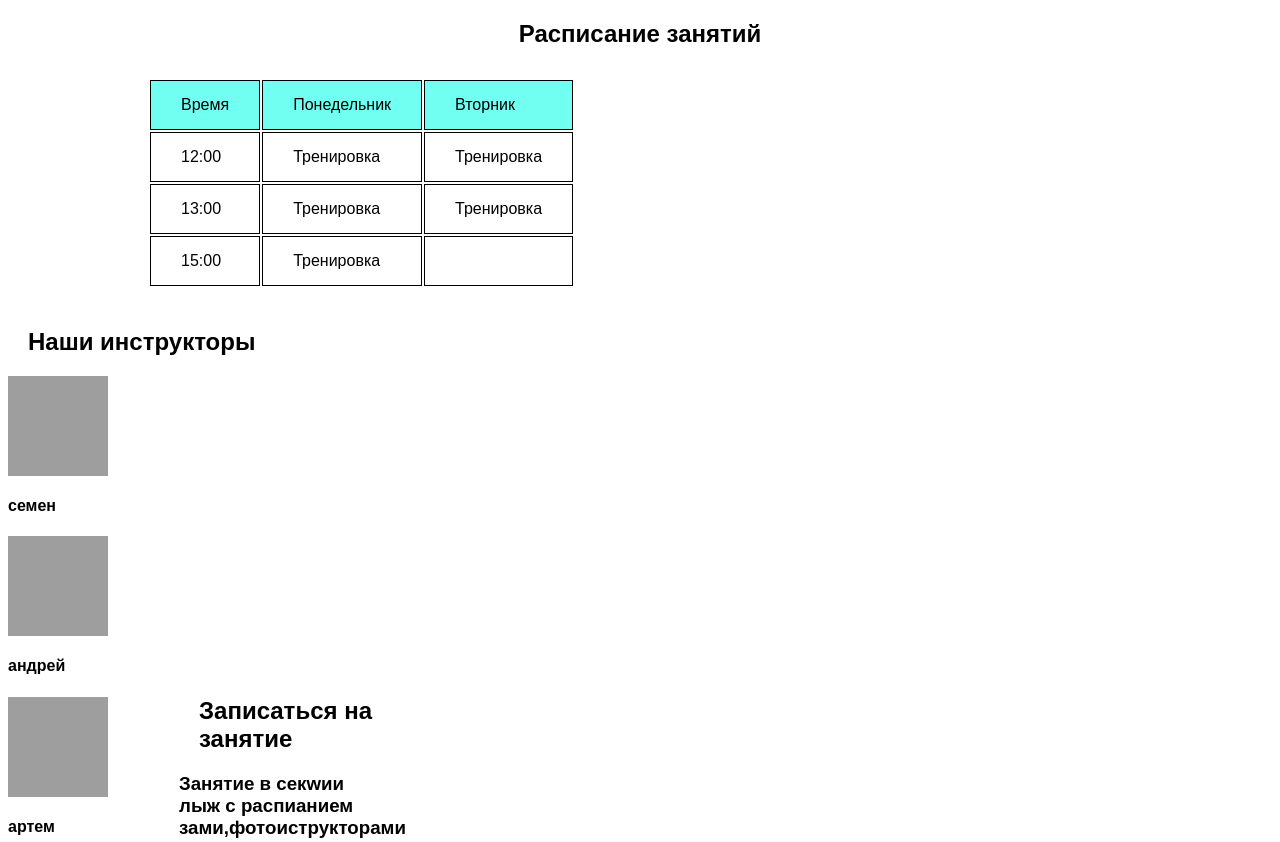
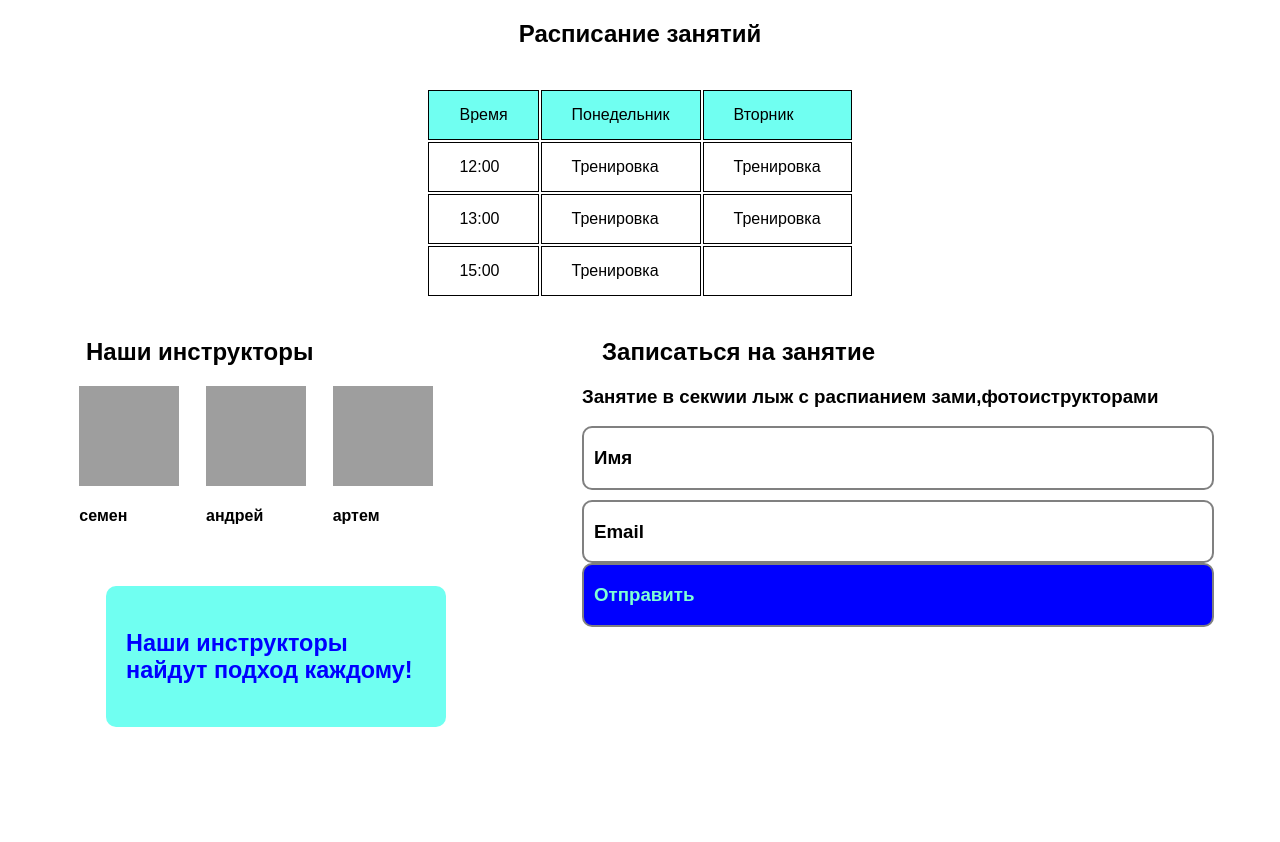
Before and after one commit to AlgoKadet/vadim, a plain HTML site: page index.html in a window 1280 px wide. Shown: the part 258-1100 px from the top of the page. After the commit the page ends 993 px from the top, so only its background shows below. Drawn offline with Linux system fonts and the light colour scheme; grey boxes are pictures that could not be loaded.

Commit message:
Update style.css

```diff
--- a/style.css
+++ b/style.css
@@ -39,8 +39,6 @@ header img {
     left: 80px;
   }
   table {
-    position: relative;
-    left: 120px;
 
     padding: 10px;
     margin: 10px;
@@ -65,11 +63,7 @@ header img {
     height: 100px;
   }
 
-  .img {
-  display: flex;
-  flex-wrap: wrap;
 
-  }
   .img h4 {
     position: relative;
     top: 70px;
@@ -81,7 +75,8 @@ header img {
     left: 20px;
   }
   .instruct {
-    float: left;
+    display: flex;
+    justify-content: space-around;
   }
   .info {
     width: 300px;
@@ -94,11 +89,8 @@ header img {
     font-size: 20px;
   }
   .zap {
-  float: right;
-    position: relative;
-    bottom: 340px;
-    right: 10px;
-    width: 199px;
+  width: 50%;
+  margin-left: 20px;
   }
   .zap h1 {
     text-align: left;
@@ -124,3 +116,18 @@ header img {
     color: aquamarine;
 
   }
+
+  .rasp{
+    display: flex;
+    justify-content: center;
+  }
+
+  .prep{
+
+    display: flex;
+    justify-content: space-around;
+  }
+
+  .our_inst{
+    width: 50%;
+  }
```
